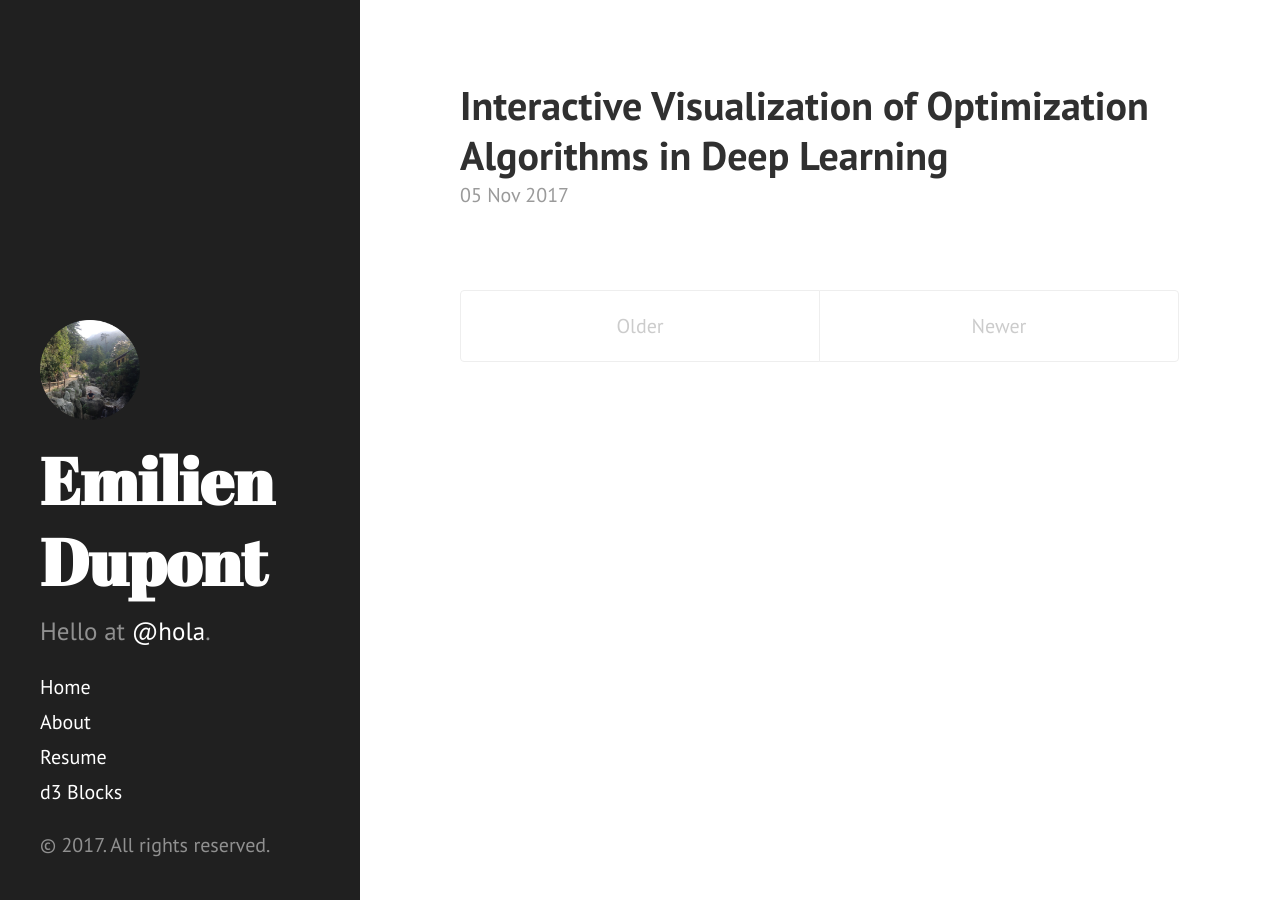
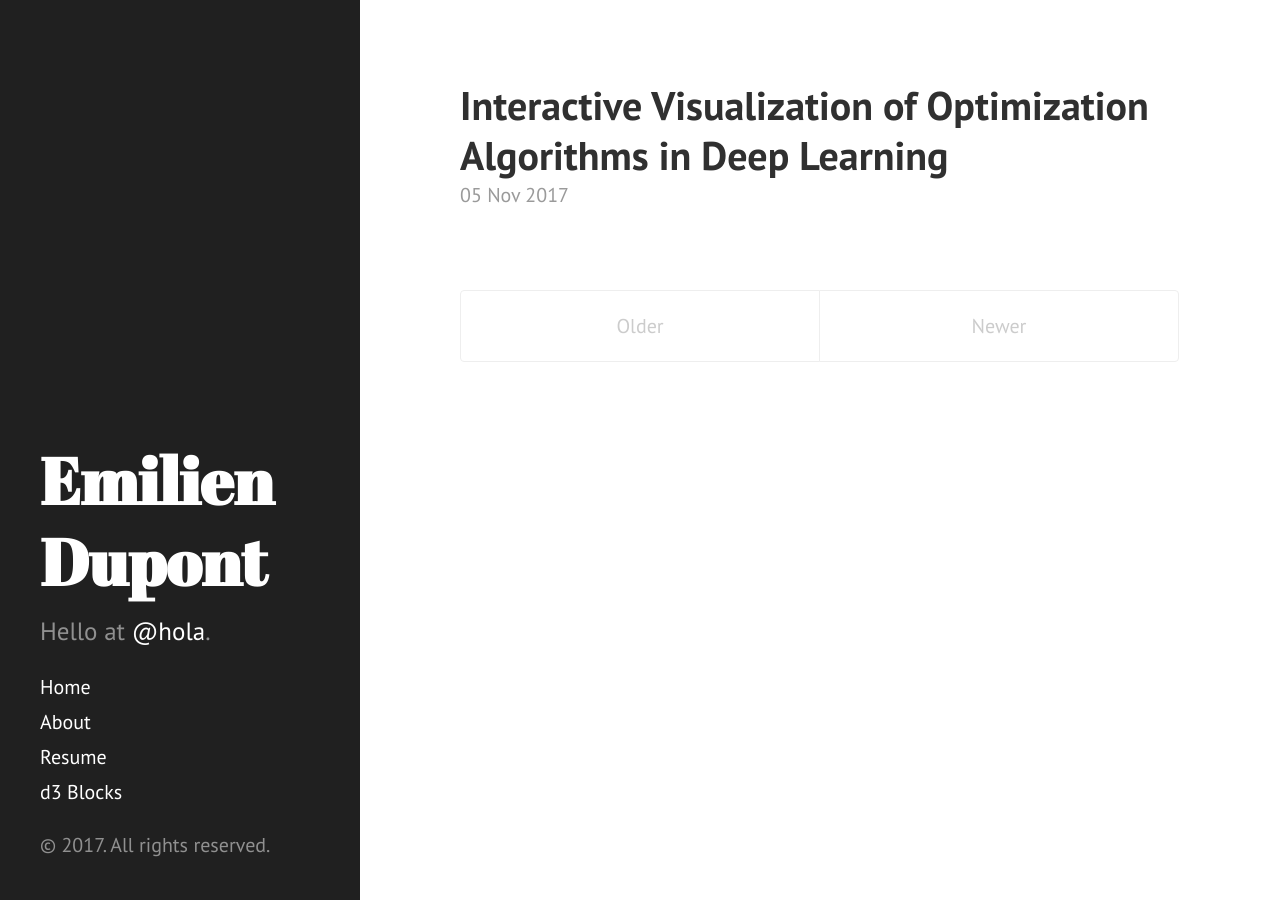
Before and after one commit to EmilienDupont/emiliendupont.github.io, a Jekyll site: the page built from index.html, in a window 1280 px wide. Built offline with Jekyll 4.4.1, drawn with Linux system fonts in a browser that asks for light colours; the list of posts is cut into pages by our own code.

Commit message:
:sparkles: try to remove image

```diff
--- a/_includes/sidebar.html
+++ b/_includes/sidebar.html
@@ -1,6 +1,5 @@
 <div class="sidebar">
   <div class="container sidebar-sticky">
-    <img src="{{ site.url }}/imgs/profile.png" style="align:center; width:100px; height:100px;">
     <div class="sidebar-about">
       <h1>
         <a href="{{ site.url }}">
```
